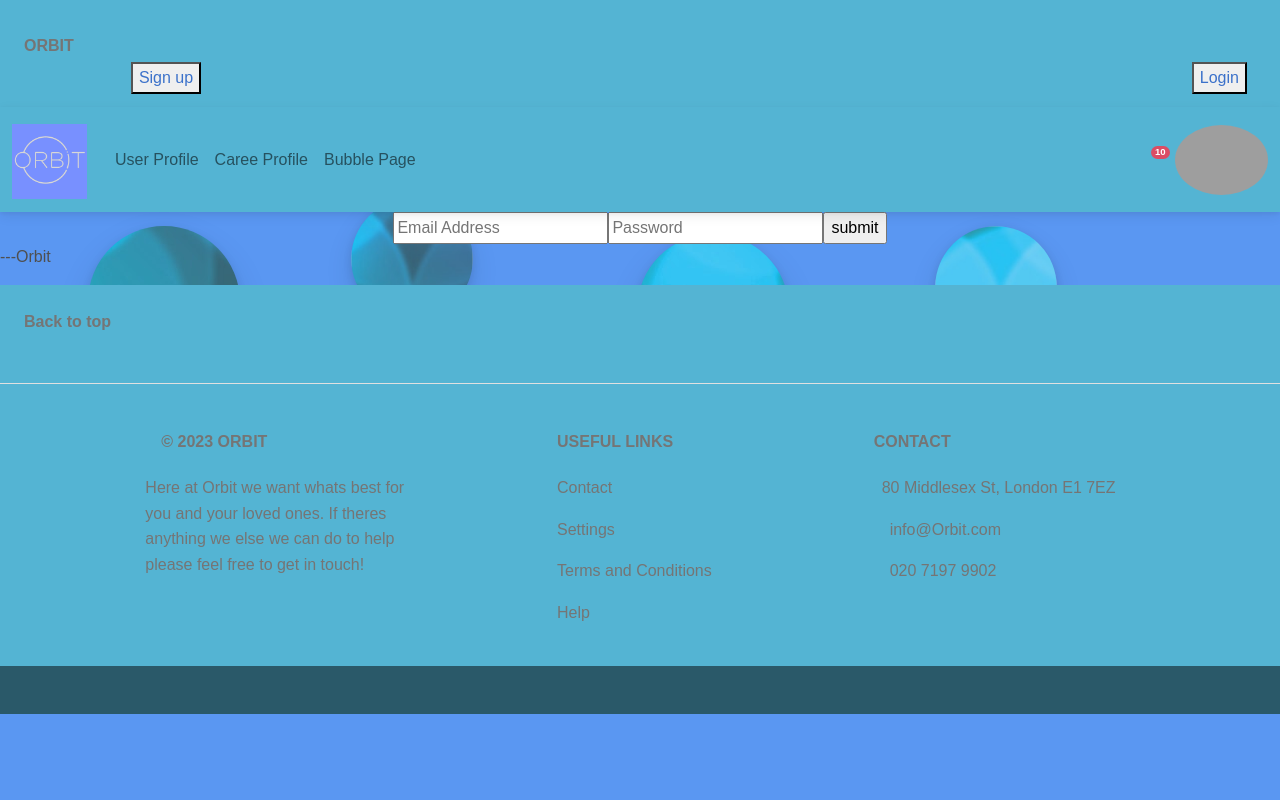
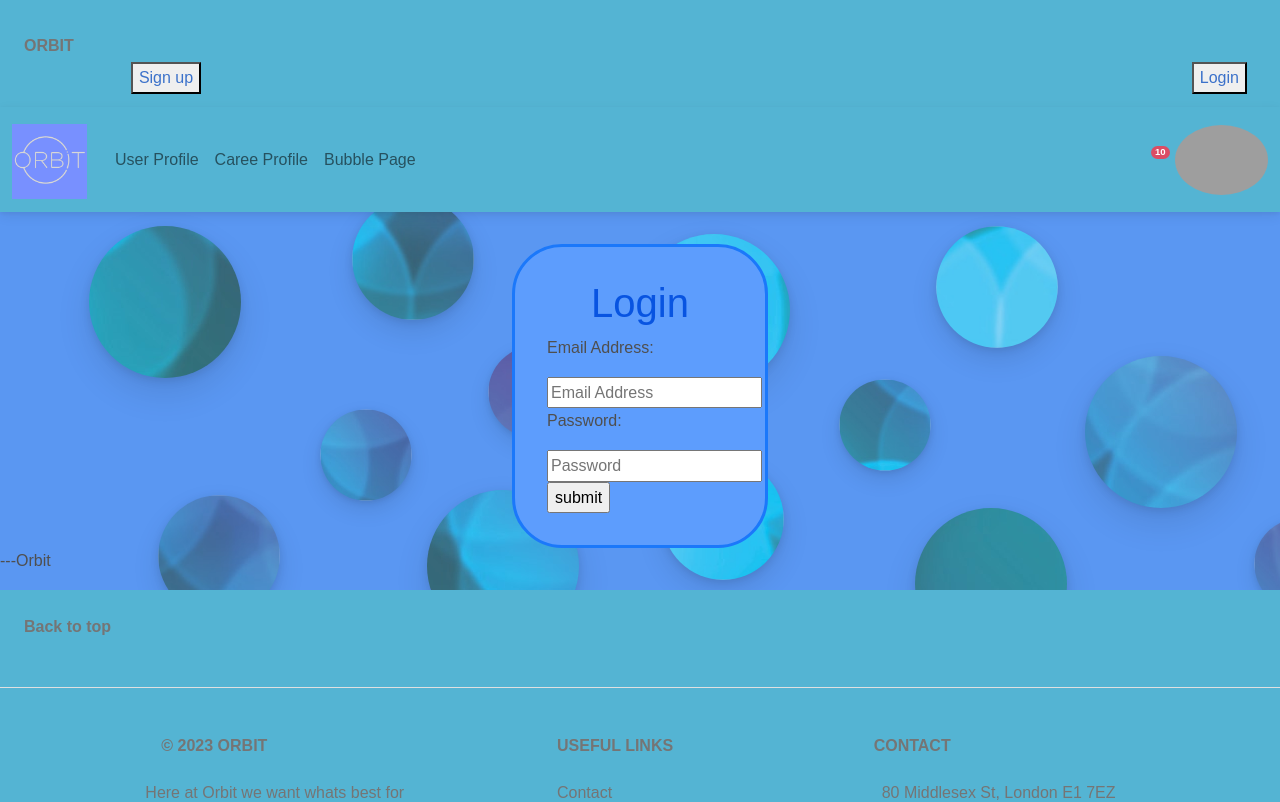
Before and after one commit to e-b-m/CapStone-FrontEnd, a React (Create React App) app: page /LogIn in a window 1280 px wide. Shown: the top 802 px of the page. Built offline with nearby package versions, Linux system fonts and the light colour scheme; grey boxes are pictures that could not be loaded.

Commit message:
Login and SigUp CSS changes and JS changes

```diff
--- a/src/components/User/LogIn.js
+++ b/src/components/User/LogIn.js
@@ -41,8 +41,10 @@ const LogIn = () => {
 
     return (
         <div className='loginContainer'>
+        <h1 className='loginHeading'>Login</h1>
         {loggedInUser && <div>You are already logged in!</div>}
         {!loggedInUser && <form onSubmit={handleSubmit}>
+            <p>Email Address: </p>
             <input
             id="loginEmailAddress"
             type="text"
@@ -50,6 +52,8 @@ const LogIn = () => {
             defaultValue= {emailAddress}
             onChange= {(event)=>setEmailAddress(event.target.value)}
             />
+
+            <p>Password: </p>
             <input
             id="loginPassword"
             type="password"
--- a/src/components/User/SignUp.js
+++ b/src/components/User/SignUp.js
@@ -42,7 +42,7 @@ const SignUp = () => {
   return (
     <div className="signUpContainer">
       <div className="signUp">
-        <h1 className="signUpHeading">Sign-up here!</h1>
+        <h1 className="signUpHeading">Sign-up</h1>
         <form onSubmit={handleFormSubmit}>
           <p>Name: </p>
           <input
--- a/src/components/stylesheets/Login.css
+++ b/src/components/stylesheets/Login.css
@@ -1,5 +1,17 @@
 .loginContainer {
+        border: 3px solid rgb(27, 120, 250);
+        margin:auto;
+        width: 20%;
+        border-radius: 50px;
+        padding: 2em;
+        margin-top: 2em;
+        background-color: rgb(93, 157, 253);
+
+}
+
+.loginHeading {
     text-align: center;
+    color: rgb(8, 84, 225);
 
 }
 
--- a/src/components/stylesheets/SignUp.css
+++ b/src/components/stylesheets/SignUp.css
@@ -5,8 +5,9 @@ margin:auto;
 width: 20%;
 border-radius: 50px;
 padding: 2em;
-background-color: rgb(70, 142, 250);
- }
+margin-top: 2em;
+background-color: rgb(93, 157, 253);
+}
 
 /* .signUpContainer :hover {
 	transform: scale(1.1);
@@ -15,7 +16,7 @@ background-color: rgb(70, 142, 250);
 
 
 .signUp {
-	text-align: center;
+	text-align: left;
  }
 
  form {
@@ -31,6 +32,7 @@ background-color: rgb(70, 142, 250);
  .signUpHeading {
 	justify-content: center;
 	display: flex;
+	text-align: center;
 	font-family: inherit;
 	color: rgb(8, 84, 225);
  }
```
